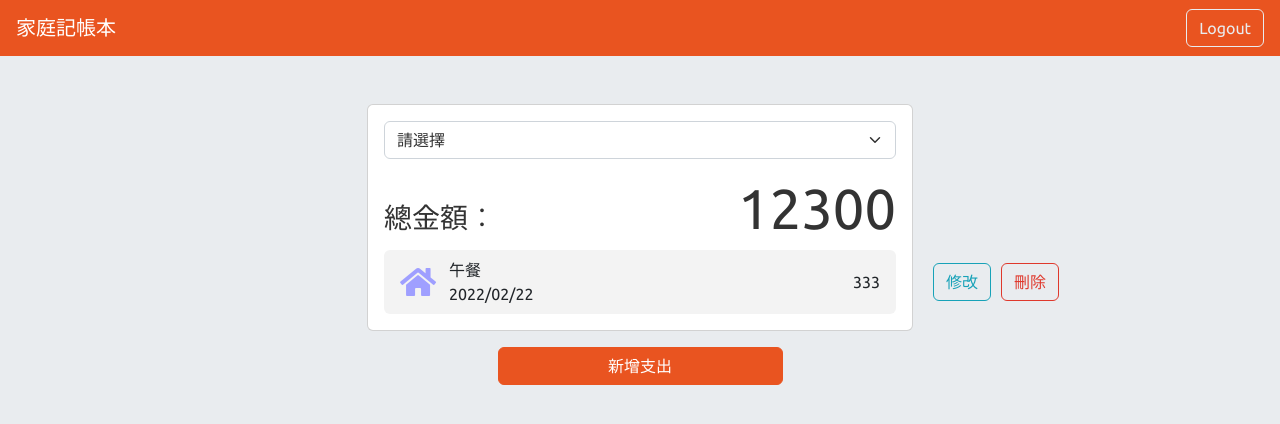
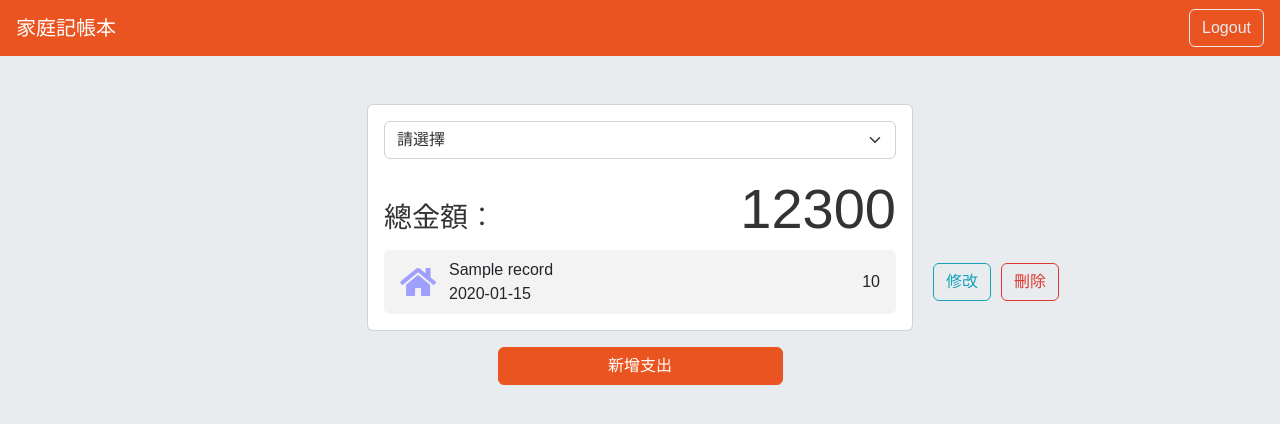
Before and after one commit to ac-assignment/expense-tracker, a Node server app: page / in a window 1280 px wide. Shown: the top 424 px of the page. Run offline with Node 20, Linux system fonts and the light colour scheme; a user stored in the database is signed in; tables that the repository leaves empty hold one stand-in row (values such as "Sample post"); some libraries are stand-ins or nearby versions.

Commit message:
feat: 完善新增、編輯支出頁面，優化登入錯誤提示

```diff
--- a/app.js
+++ b/app.js
@@ -1,5 +1,6 @@
 import express from 'express'
 import session from 'express-session'
+import methodOverride from 'method-override'
 import flash from 'connect-flash'
 import viewData from '#middleware/viewData.js'
 import hbs from '#configs/handlebar.js'
@@ -11,6 +12,7 @@ const app = express()
 
 app.engine('hbs', hbs.engine)
 app.set('view engine', 'hbs')
+app.use(methodOverride('_method'))
 app.use(express.static('public'))
 app.use(express.urlencoded({ extended: true }))
 app.use(session({
--- a/configs/passport.js
+++ b/configs/passport.js
@@ -16,14 +16,16 @@ export default (app) => {
     },
     async (req, email, password, done) => {
       try {
-        const user = await User.findOne({ email })
+        const user = await User.findOne({ email }).lean()
         if (!user) {
           req.flash('error', '此信箱尚未註冊')
+          req.flash('email', email)
           return done(null, false)
         }
         const isMatch = await bcrypt.compare(password, user.password)
         if (!isMatch) {
           req.flash('error', '信箱或密碼錯誤')
+          req.flash('email', email)
           return done(null, false)
         }
         return done(null, user)
--- a/package.json
+++ b/package.json
@@ -28,6 +28,8 @@
     "express": "^4.17.2",
     "express-handlebars": "^6.0.2",
     "express-session": "^1.17.2",
+    "method-override": "^3.0.0",
+    "moment": "^2.29.1",
     "mongoose": "^6.1.8",
     "passport": "^0.5.2",
     "passport-local": "^1.0.0"
--- a/public/stylesheets/create.css
+++ b/public/stylesheets/create.css
@@ -6,6 +6,5 @@ form .formGroup label {
 }
 form input[type=number]::-webkit-inner-spin-button,
 form input[type=number]::-webkit-outer-spin-button {
-  /* opacity: 0; */
   display: none;
 }
--- a/public/stylesheets/index.css
+++ b/public/stylesheets/index.css
@@ -22,9 +22,9 @@ ul.allRecord .btn {
   top: 50%;
   transform: translateY(-50%);
 }
-ul.allRecord .buttonBox .btn:nth-child(1) {
+ul.allRecord .buttonBox form:nth-child(1) .btn {
   right: -95px;
 }
-ul.allRecord .buttonBox .btn:nth-child(2) {
+ul.allRecord .buttonBox form:nth-child(2) .btn {
   right: -163px;
 }
--- a/public/stylesheets/layouts/main.css
+++ b/public/stylesheets/layouts/main.css
@@ -1,3 +1,6 @@
+body {
+  font-family: arial;
+}
 a {
   text-decoration: none;
 }
--- a/routers/index.js
+++ b/routers/index.js
@@ -6,7 +6,7 @@ import home from './modules/home.js'
 
 const router = express.Router()
 
-router.use('/record', /* authenticator,  */record)
+router.use('/record', authenticator, record)
 router.use('/user', user)
 router.use('/', authenticator, home)
 
--- a/routers/modules/home.js
+++ b/routers/modules/home.js
@@ -1,11 +1,17 @@
 import express from 'express'
+import moment from 'moment'
+import Category from '#models/category.js'
 import Record from '#models/record.js'
 const router = express.Router()
 
 router.get('/', async (req, res) => {
   const user_id = req.user._id
   const recordList = await Record.find({ user_id }).lean()
-  res.render('index', recordList)
+  recordList.forEach((record) => {
+    record.date = moment(record.date).format('YYYY-MM-DD')
+  })
+  const categoryList = await Category.find().lean()
+  res.render('index', { recordList, categoryList })
 })
 
 export default router
--- a/routers/modules/user.js
+++ b/routers/modules/user.js
@@ -5,19 +5,21 @@ import User from '#models/user.js'
 const router = express.Router()
 
 router.get('/login', (req, res) => {
-  return res.render('login')
+  const email = req.flash('email')
+  return res.render('login', { email })
 })
 router.post('/login',
   (req, res, next) => {
     const { email, password } = req.body
     if (!email || !password) {
       req.flash('error', '輸入不完整')
+      req.flash('email', email)
     }
     next()
   },
   passport.authenticate('local', {
     successRedirect: '/',
-    failureRedirect: '/user/login'
+    failureRedirect: '/user/login',
   })
 )
 router.get('/register', (req, res) => {
--- a/views/index.hbs
+++ b/views/index.hbs
@@ -4,36 +4,37 @@
     <div class="col-6 m-auto">
       <div class="card">
         <div class="card-body">
-          <select class="form-select" id="categorySelect">
+          <select class="form-select" id="category" name="category_id">
             <option selected>請選擇</option>
-            <option value="1">家居物業</option>
-            <option value="2">交通出行</option>
-            <option value="3">休閒娛樂</option>
-            <option value="4">餐飲食品</option>
-            <option value="0">其他</option>
+            {{#each categoryList}}
+            <option value="{{this._id}}">{{this.name}}</option>
+            {{/each}}
           </select>
           <div class="mt-3 d-flex align-items-end justify-content-between">
             <div class="h3">總金額︰</div>
             <div class="display-4">12300</div>
           </div>
           <ul class="allRecord list-group mt-2">
-            {{!-- {{#each recordList}}
-
-            {{/each}} --}}
+            {{#each recordList}}
             <li class="list-group-item">
               <div class="categoryIcon">
                 <i class="fas fa-home fa-2x"></i>
               </div>
               <div class="mainContent">
-                <div class="name">午餐</div>
-                <div class="date">2022/02/22</div>
+                <div class="name">{{this.name}}</div>
+                <div class="date">{{this.date}}</div>
               </div>
               <div class="buttonBox">
-                <button class="btn btn-outline-info">修改</button>
-                <button class="btn btn-outline-danger">刪除</button>
+                <form action="/record/123?_method=PUT" method="POST">
+                  <button class="btn btn-outline-info" type="submit">修改</button>
+                </form>
+                <form action="/record/123?_method=DELETE" method="POST">
+                  <button class="btn btn-outline-danger" type="submit">刪除</button>
+                </form>
               </div>
-              <div class="amount">333</div>
+              <div class="amount">{{this.amount}}</div>
             </li>
+            {{/each}}
           </ul>
         </div>
       </div>
--- a/views/login.hbs
+++ b/views/login.hbs
@@ -8,7 +8,7 @@
           <form action="/user/login" method="POST">
             <div class="mb-3">
               <label for="email" class="form-label">信箱</label>
-              <input id="email" class="form-control" type="email" name="email" placeholder="Enter Email">
+              <input id="email" class="form-control" type="email" name="email" placeholder="Enter Email" value="{{email}}">
             </div>
             <div class="mb-3">
               <label for="password" class="form-label">密碼</label>
```
Also changed, not shown: routers/modules/record.js (+26 -2 lines), views/create.hbs (+10 -9 lines), views/edit.hbs (+45 -2 lines), models/category.js (line endings or trailing spaces), models/record.js (line endings or trailing spaces), models/seeders/categorySeeder.js (line endings or trailing spaces), models/seeders/recordSeeder.js (line endings or trailing spaces), models/user.js (line endings or trailing spaces), 1 other file.
